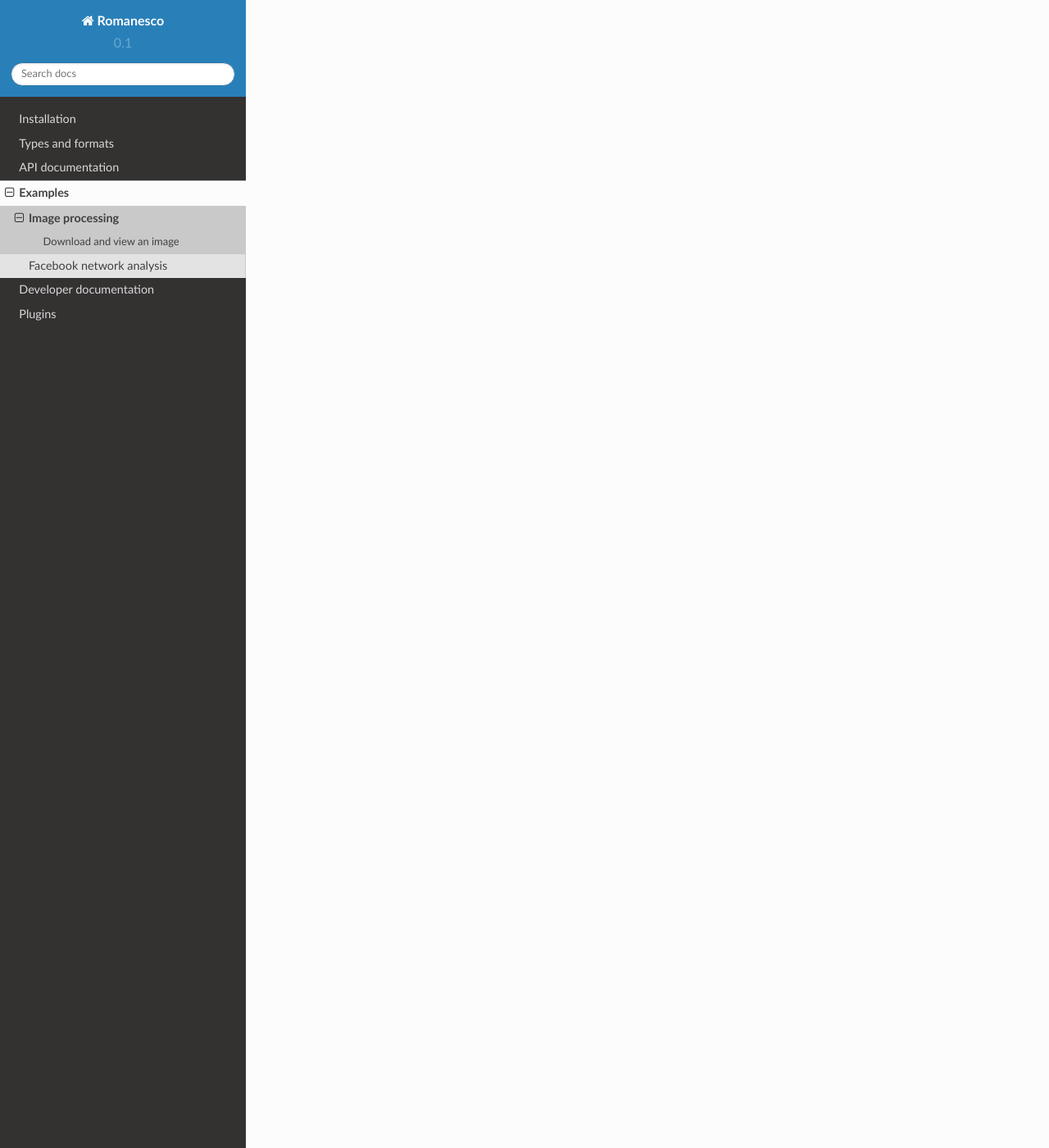
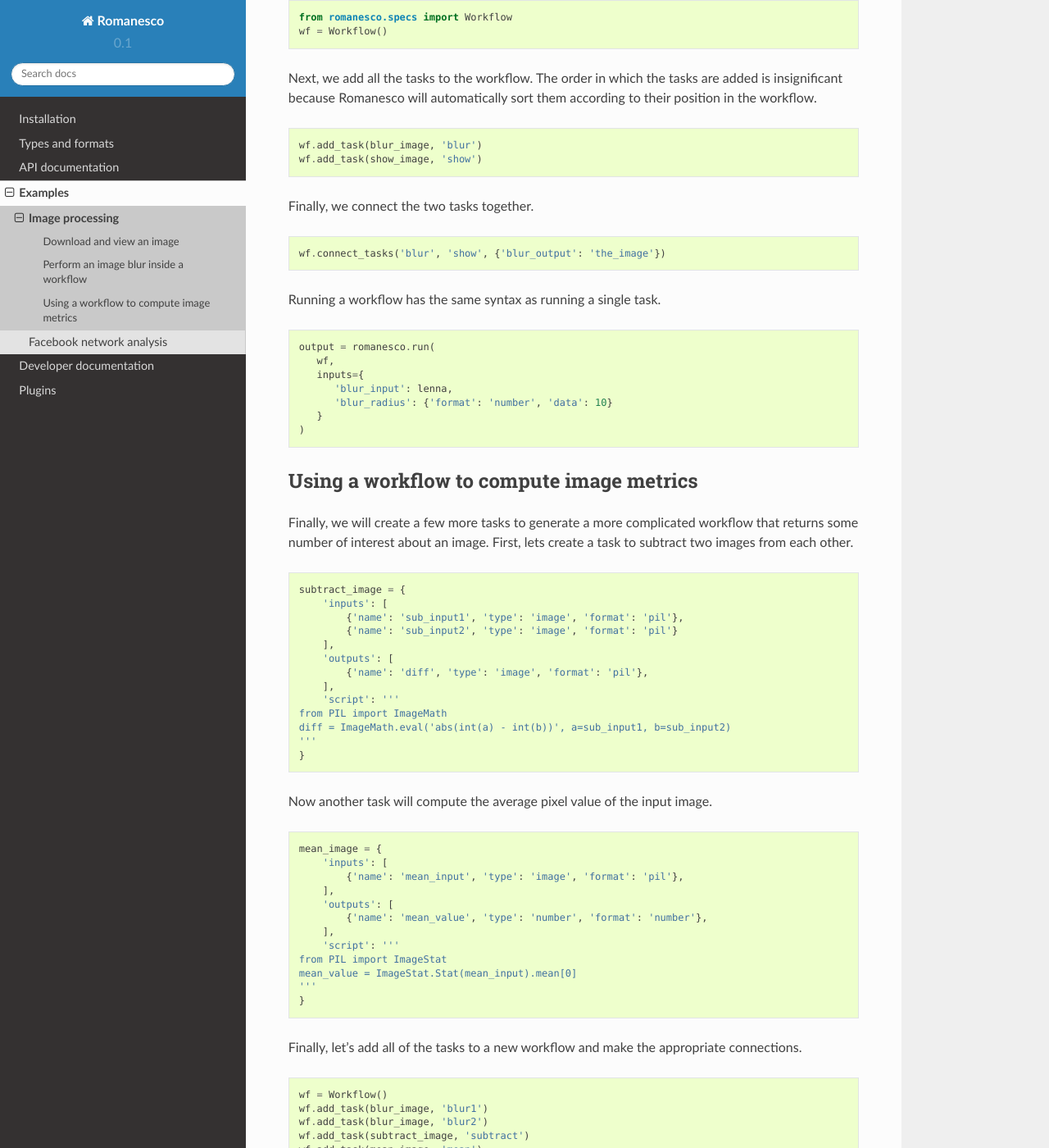
Before and after one commit to girder/girder_worker, a Sphinx documentation site: the page built from docs/image-example.rst, in a window 1280 px wide and 1400 px high, scrolled down 1899 px. Shown: the whole window at 82% size. Built offline with Sphinx 7.4.7 and the Read the Docs theme 2.0.0, drawn with Linux system fonts in a browser that asks for light colours; some of the changed text lies outside the part shown.

Commit message:
Added a complete workflow example

```diff
--- a/docs/image-example.rst
+++ b/docs/image-example.rst
@@ -15,7 +15,7 @@ and through a remote worker.
    from PIL.Image import Image
 
 Download and view an image
-~~~~~~~~~~~~~~~~~~~~~~~~~~~~~
+~~~~~~~~~~~~~~~~~~~~~~~~~~
 
 For our first task, we will download a png image from a public website and
 display it on the screen.  We begin by defining a new task that will take
@@ -89,3 +89,165 @@ and converted through the task's output ports.
 
    >>> isinstance(output['the_image']['data'], Image)
    True
+
+
+Perform an image blur inside a workflow
+~~~~~~~~~~~~~~~~~~~~~~~~~~~~~~~~~~~~~~~
+
+Now that we know how to generate a simple task using Romanesco, we
+want to learn how to connect multiple tasks together in a workflow.
+Romanesco's pythonic API allows us to do this easily.  Lets create
+a new task that performs a blur operation on an image.  This might
+look like the following:
+
+.. testcode::
+
+   blur_image = {
+      'inputs': [
+         {'name': 'blur_input', 'type': 'image', 'format': 'pil'},
+         {'name': 'blur_radius', 'type': 'number', 'format': 'number'}
+      ],
+      'outputs': [{'name': 'blur_output', 'type': 'image', 'format': 'pil'}],
+      'script': '''
+   from PIL import ImageFilter
+   blur_output = blur_input.filter(ImageFilter.GaussianBlur(blur_radius))
+   '''
+   }
+
+Notice that this task takes an additional numeric input that acts as
+a parameter for the blurring filter.  Connecting our ``show_image``
+task, we can view the result of our image filter.  First, we create
+a new workflow object from the :mod:`romanesco.specs` module.
+
+.. testcode::
+
+   from romanesco.specs import Workflow
+   wf = Workflow()
+
+Next, we add all the tasks to the workflow.  The order in which the tasks
+are added is insignificant because Romanesco will automatically sort them
+according to their position in the workflow.
+
+.. testcode::
+
+   wf.add_task(blur_image, 'blur')
+   wf.add_task(show_image, 'show')
+
+Finally, we connect the two tasks together.
+
+.. testcode::
+
+   wf.connect_tasks('blur', 'show', {'blur_output': 'the_image'})
+
+Running a workflow has the same syntax as running a single task.
+
+.. testcode::
+
+   output = romanesco.run(
+      wf,
+      inputs={
+         'blur_input': lenna,
+         'blur_radius': {'format': 'number', 'data': 10}
+      }
+   )
+
+.. testoutput::
+   :hide:
+
+   --- beginning: blur ---
+   --- finished: blur ---
+   --- beginning: show ---
+   --- finished: show ---
+
+.. doctest::
+   :hide:
+
+   >>> isinstance(output['the_image']['data'], Image)
+   True
+
+Using a workflow to compute image metrics
+~~~~~~~~~~~~~~~~~~~~~~~~~~~~~~~~~~~~~~~~~
+
+Finally, we will create a few more tasks to generate a more complicated
+workflow that returns some number of interest about an image.  First, lets
+create a task to subtract two images from each other.
+
+.. testcode::
+
+   subtract_image = {
+       'inputs': [
+           {'name': 'sub_input1', 'type': 'image', 'format': 'pil'},
+           {'name': 'sub_input2', 'type': 'image', 'format': 'pil'}
+       ],
+       'outputs': [
+           {'name': 'diff', 'type': 'image', 'format': 'pil'},
+       ],
+       'script': '''
+   from PIL import ImageMath
+   diff = ImageMath.eval('abs(int(a) - int(b))', a=sub_input1, b=sub_input2)
+   '''
+   }
+
+Now another task will compute the average pixel value of the input image.
+
+.. testcode::
+
+   mean_image = {
+       'inputs': [
+           {'name': 'mean_input', 'type': 'image', 'format': 'pil'},
+       ],
+       'outputs': [
+           {'name': 'mean_value', 'type': 'number', 'format': 'number'},
+       ],
+       'script': '''
+   from PIL import ImageStat
+   mean_value = ImageStat.Stat(mean_input).mean[0]
+   '''
+   }
+
+Finally, let's add all of the tasks to a new workflow and make the appropriate connections.
+
+.. testcode::
+
+   wf = Workflow()
+   wf.add_task(blur_image, 'blur1')
+   wf.add_task(blur_image, 'blur2')
+   wf.add_task(subtract_image, 'subtract')
+   wf.add_task(mean_image, 'mean')
+
+   wf.connect_tasks('blur1', 'subtract', {'blur_output': 'sub_input1'})
+   wf.connect_tasks('blur2', 'subtract', {'blur_output': 'sub_input2'})
+   wf.connect_tasks('subtract', 'mean', {'diff': 'mean_input'})
+
+This workflow performs blurring operations on a pair of input images, computes the difference
+between them, and returns the average value of the difference.  Let's see how this works with
+our sample image.  Notice that in this case, there is a conflict between the input port names
+of the two ``blur`` tasks.  We must specify which port we are referring to by prefixing the
+port name with the task name.
+
+.. testcode::
+
+   output = romanesco.run(
+      wf,
+      inputs={
+         'blur1.blur_input': lenna,
+         'blur1.blur_radius': {'format': 'number', 'data': 2},
+         'blur2.blur_input': lenna,
+         'blur2.blur_radius': {'format': 'number', 'data': 16},
+      }
+   )
+   print output['mean_value']['data']
+
+.. testoutput::
+   :hide:
+   :options: +ELLIPSIS
+
+   --- beginning: blur1 ---
+   --- finished: blur1 ---
+   --- beginning: blur2 ---
+   --- finished: blur2 ---
+   --- beginning: subtract ---
+   --- finished: subtract ---
+   --- beginning: mean ---
+   --- finished: mean ---
+   24.7668...
```
